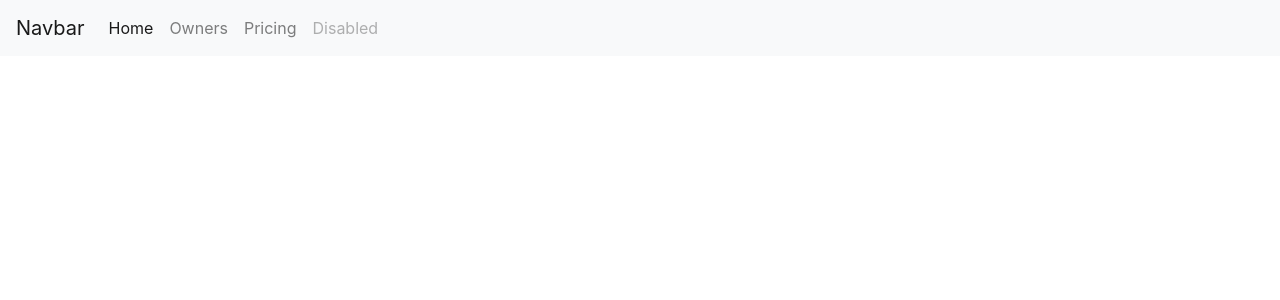
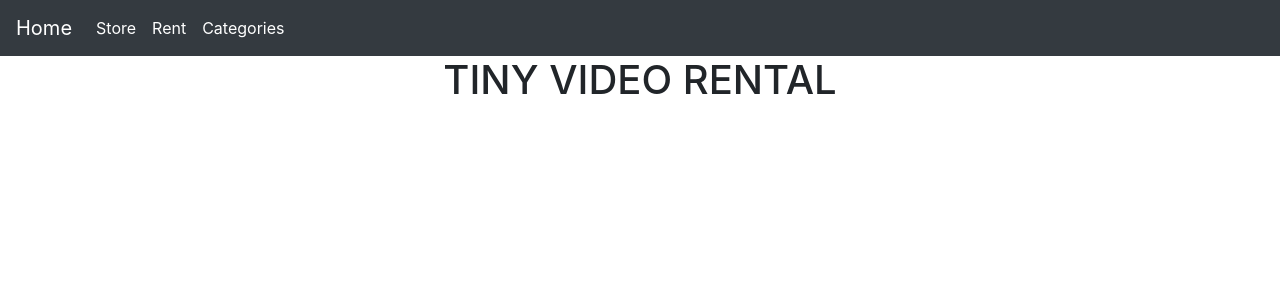
Before and after one commit to louwiee/Final-Project, a Django app: page /home in a window 1280 px wide. Shown: the top 300 px of the page. Run offline with Django 4.2, Linux system fonts and the light colour scheme; data that the repository does not hold is empty.

Commit message:
Update rent.html

```diff
--- a/templates/rent.html
+++ b/templates/rent.html
@@ -1,29 +1,50 @@
 <!DOCTYPE html>
 <html lang="en">
+
+
 <head>
 
-    <nav class="navbar navbar-expand-lg navbar-light bg-light">
-        <a class="navbar-brand" href="#">Navbar</a>
+  <nav class="navbar navbar-expand-lg navbar-dark bg-dark">
+    <a class="navbar-brand navbar-dark" href="#" >Home</a>
     <button class="navbar-toggler" type="button" data-toggle="collapse" data-target="#navbarNav" aria-controls="navbarNav" aria-expanded="false" aria-label="Toggle navigation">
       <span class="navbar-toggler-icon"></span>
     </button>
     <div class="collapse navbar-collapse" id="navbarNav">
       <ul class="navbar-nav">
         <li class="nav-item active">
-              <a class="nav-link" href="#">Home <span class="sr-only">(current)</span></a>
+          <a class="nav-link" href="#">Store <span class="sr-only">(current)</span></a>
         </li>
-            <li class="nav-item">
-              <a class="nav-link" href="#">Owners</a>
+        <li class="nav-item active">
+          <a class="nav-link" href="addrent/<str:pk>">Rent</a>
         </li>
-            <li class="nav-item">
-              <a class="nav-link" href="#">Pricing</a>
+        <li class="nav-item active">
+          <a class="nav-link" href="#">Categories</a>
         </li>
-            <li class="nav-item">
-              <a class="nav-link disabled" href="#">Disabled</a>
-            </li>
+
       </ul>
     </div>
   </nav>
+
+
+
+
+
+      <link rel="stylesheet" href="https://cdn.jsdelivr.net/npm/bootstrap@4.3.1/dist/css/bootstrap.min.css" integrity="sha384-ggOyR0iXCbMQv3Xipma34MD+dH/1fQ784/j6cY/iJTQUOhcWr7x9JvoRxT2MZw1T" crossorigin="anonymous">
+</head>
+
+<div class="Company">
+  <h1><center> TINY VIDEO RENTAL </center> </h1>
+
+</div>
+
+
+
+
+<body>
+  {% block content %}
+  {% endblock %}
+
+
 
   {% for Movie in Movies %}
     <a href="{% url 'addrent' Movie.pk %}"> rent </a>
@@ -32,13 +53,6 @@
      {{ Movie.MOVIE_GENRE }}
 {% endfor %}
 
-
-
-      <link rel="stylesheet" href="https://cdn.jsdelivr.net/npm/bootstrap@4.3.1/dist/css/bootstrap.min.css" integrity="sha384-ggOyR0iXCbMQv3Xipma34MD+dH/1fQ784/j6cY/iJTQUOhcWr7x9JvoRxT2MZw1T" crossorigin="anonymous">
-</head>
-<body>
-  {% block content %}
-  {% endblock %}
 
 
 
```
Lines whose indentation alone changed are shown as unchanged.
